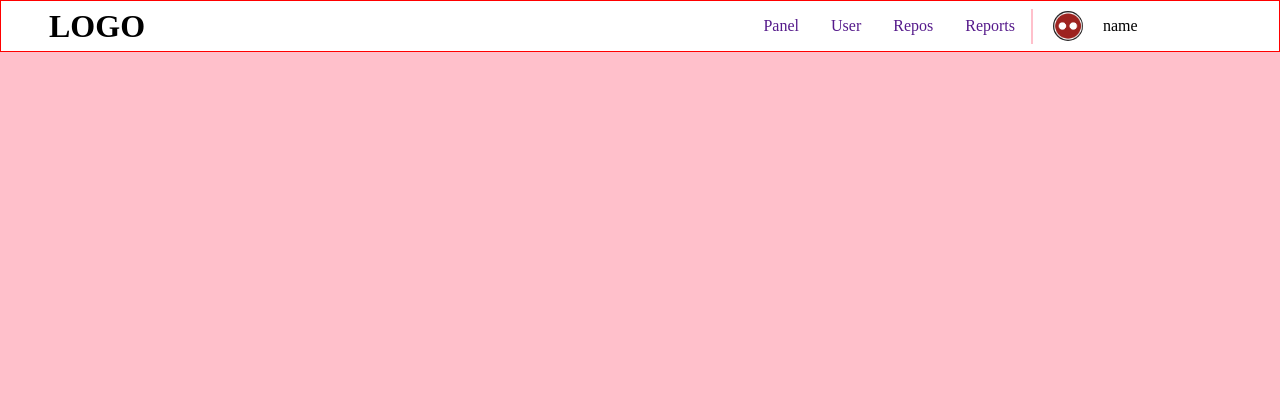
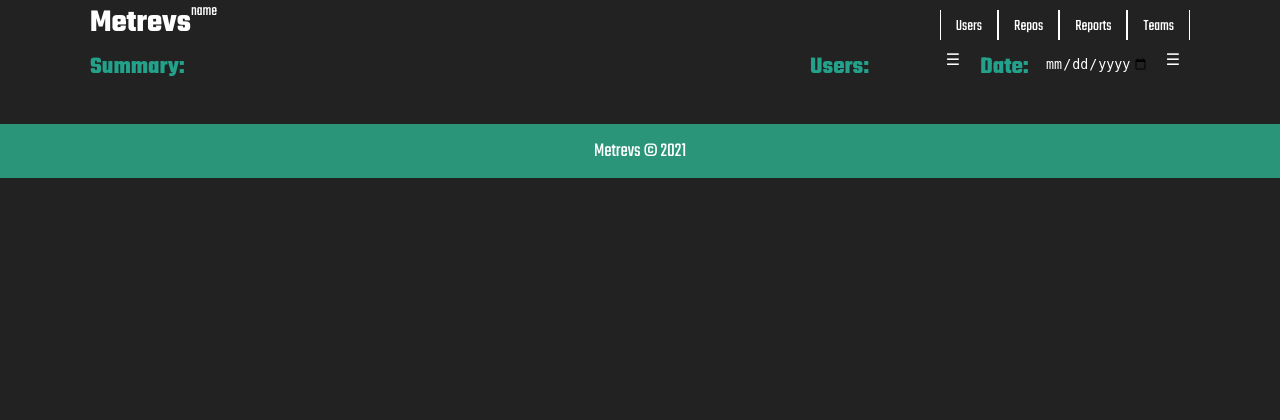
Before and after one commit to Nicolasopf/Metrevs, a Flask app: template templates/panel.html in a window 1280 px wide. Shown: the top 420 px of the page. After the commit the page ends 178 px from the top, so only its background shows below. Run offline with Flask 2, Linux system fonts and the light colour scheme; the template is opened without the code that fills it, so the values that code supplies are empty.

Commit message:
[Updated] Load general styles

```diff
--- a/templates/base.html
+++ b/templates/base.html
@@ -1,36 +1,28 @@
 <!DOCTYPE html>
 <html lang="en">
-
   <head>
-	<meta charset="UTF-8">
-	<meta http-equiv="X-UA-Compatible" content="IE=edge">
-	<meta name="viewport" content="width=device-widt, initial-scale=1.0">
-	<link rel="stylesheet" href="{{url_for('static', filename='css/global.css')}}">
-	<link rel="stylesheet" href="{{url_for('static', filename='css/header.css')}}">
-	<link rel="stylesheet" href="{{url_for('static', filename='css/footer.css')}}">
+	<meta charset="utf-8">
+	<meta name="viewport" content="width=device-width, user-scalable=no, initial-scale=1, maximum-scale=1, minimum-scale=1">
+    <link rel="preconnect" href="https://fonts.gstatic.com">
+    <link href="https://fonts.googleapis.com/css2?family=Teko:wght@300;400;500;600;700&display=swap" rel="stylesheet">
+	<link rel="stylesheet" href="{{url_for('static', filename='css/common.css')}}">
+	<link rel="stylesheet" href="{{url_for('static', filename='css/menu.css')}}">
 	{% block stylesheet %}{% endblock %}
 	<title>{% block title %}{% endblock %}</title>
   </head>
-
   {% macro render_header() %}
   <body>
 	<header>
-		<div class="wrapper">
-			<div class="logo">
-				<h1>LOGO</h1>
-			</div>
-			<div class="nav">
 	  <div class="container">
-					<input type="checkbox" id="checkbox" class="menu__checkbox">
-					<ul class="nav__items">
-						<li><a href="">Panel</a></li>
-						<li><a href="">User</a></li>
-						<li><a href="">Repos</a></li>
-						<li><a href="">Reports</a></li>
-					</ul>
-					<label for="checkbox" class="menu__button"></label>
-				</div>
-			</div>
+        <h1>Metrevs</h1>
+        <input type="checkbox" id="menu-bar">
+        <label class="icon-menu" for="menu-bar">&#9776;</label>
+        <nav class="menu">
+          <a href="/users">Users</a>
+          <a href="/repos">Repos</a>
+          <a href="/reports">Reports</a>
+          <a href="/teams">Teams</a>
+        </nav>
 		<div class="profile">
 		  <div class="img"></div>
 		  <span id="name">name</span>
@@ -42,8 +34,10 @@
 	{% endblock %}
 	{% macro render_footer() %}
 	<footer>
+	  <div class="container">
+        <p class="copy">Metrevs &copy; 2021 </p>
+      </div>
 	</footer>
   </body>
   {% endmacro %}
-
 </html>
```
Lines whose indentation alone changed are shown as unchanged.
